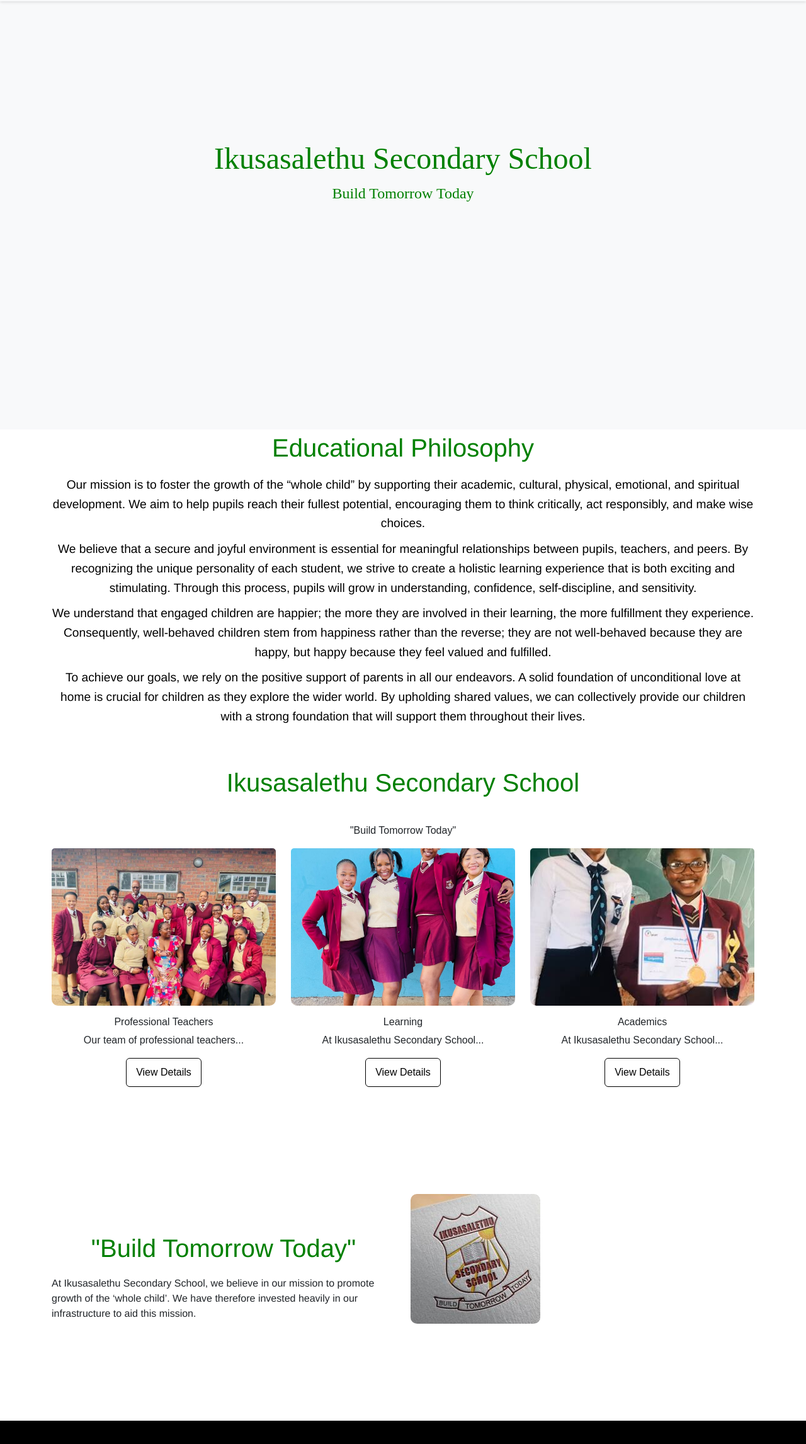
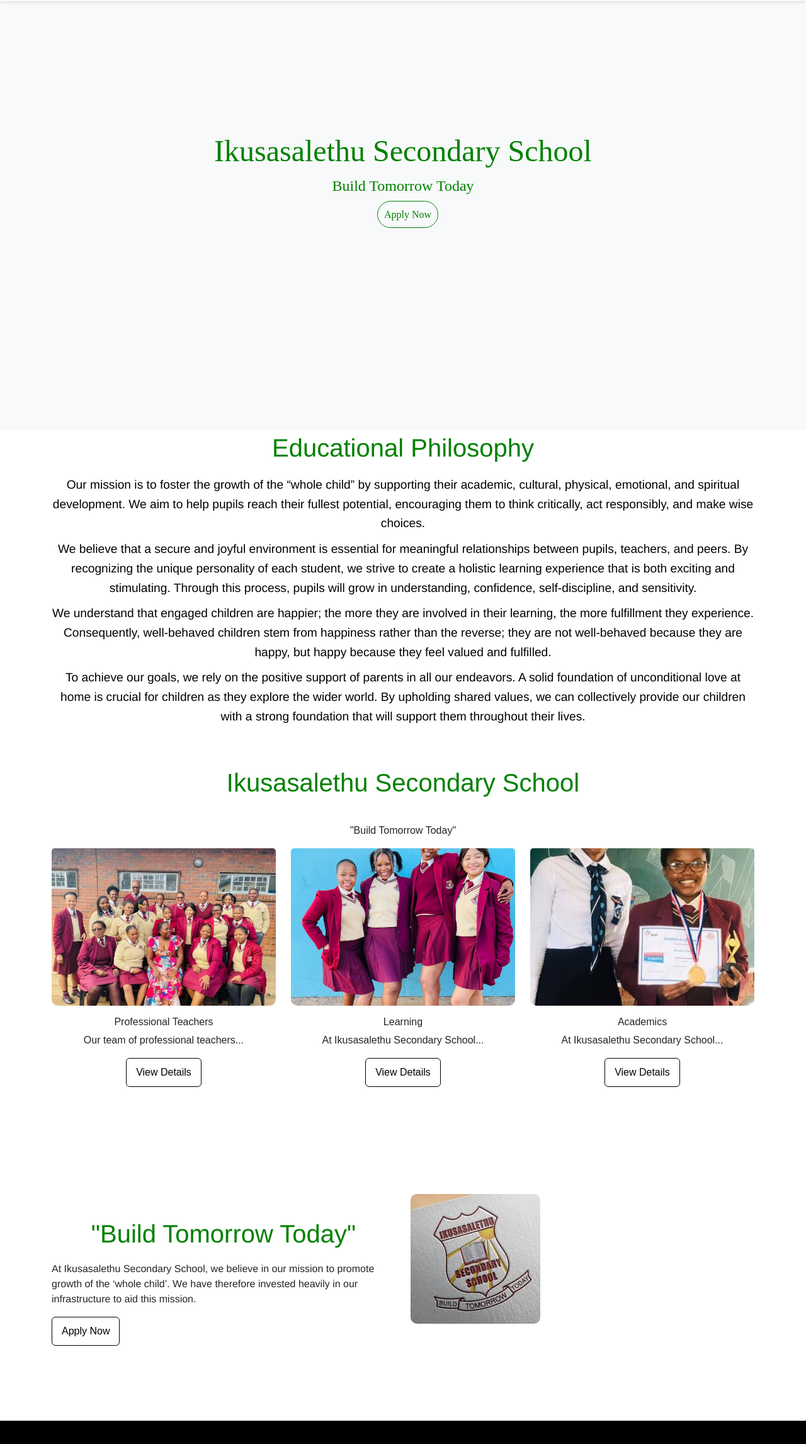
Before and after one commit to Mtharget/Ikusasalethu, a plain HTML site: page index.html in a window 1280 px wide. Shown: the part 118-2411 px from the top of the page at 63% size. Drawn offline with nearby package versions, Linux system fonts and the light colour scheme.

Commit message:
Update index.html

```diff
--- a/index.html
+++ b/index.html
@@ -1088,7 +1088,7 @@ Fade In Of Modal
         <div class="container text-overlay">
             <h1 class="animate__animated animate__fadeInDown">Ikusasalethu Secondary School</h1>
             <p class="animate__animated animate__fadeInUp">Build Tomorrow Today</p>
-            <!-- <a href="" class="cust-btn animate__animated animate__fadeInUp" id="applyNowBtn">Apply Now</a> -->
+            <a href="Apply.html" class="cust-btn animate__animated animate__fadeInUp">Apply Now</a>
 
         </div>
     </section>
@@ -1173,8 +1173,7 @@ Fade In Of Modal
                     At Ikusasalethu Secondary School, we believe in our mission to promote growth of the ‘whole child’.
                     We have therefore invested heavily in our infrastructure to aid this mission.
                 </p>
-                <!-- <a href="#apply" id="applyNowBtn" class="btn custom-btn">Apply Now</a> -->
-                    <!-- <button id="applyNowBtn" class="button next">Apply Now</button> -->
+                <a href="Apply.html" id="applyNowBtn" class="btn custom-btn">Apply Now</a>
 
 
 
```
